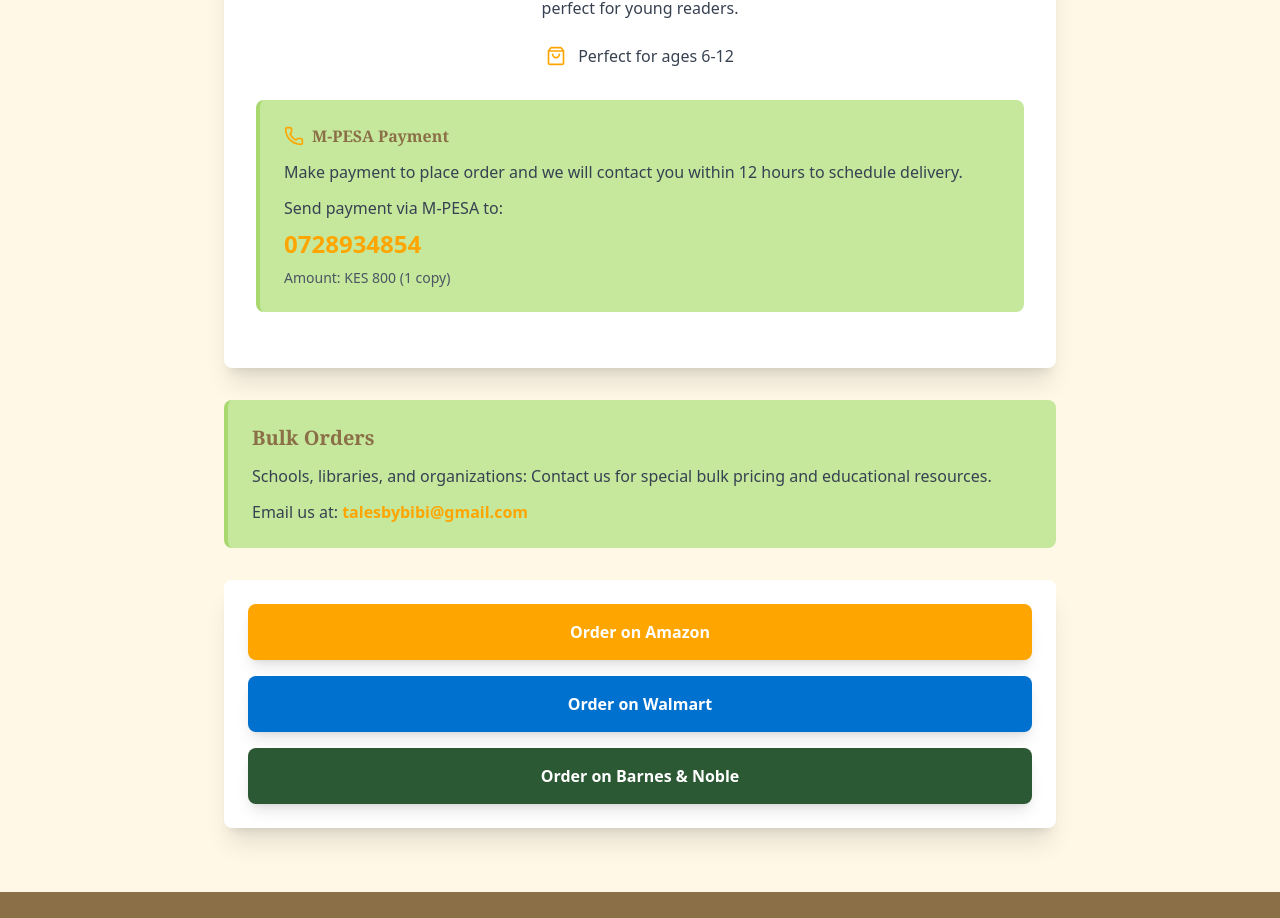
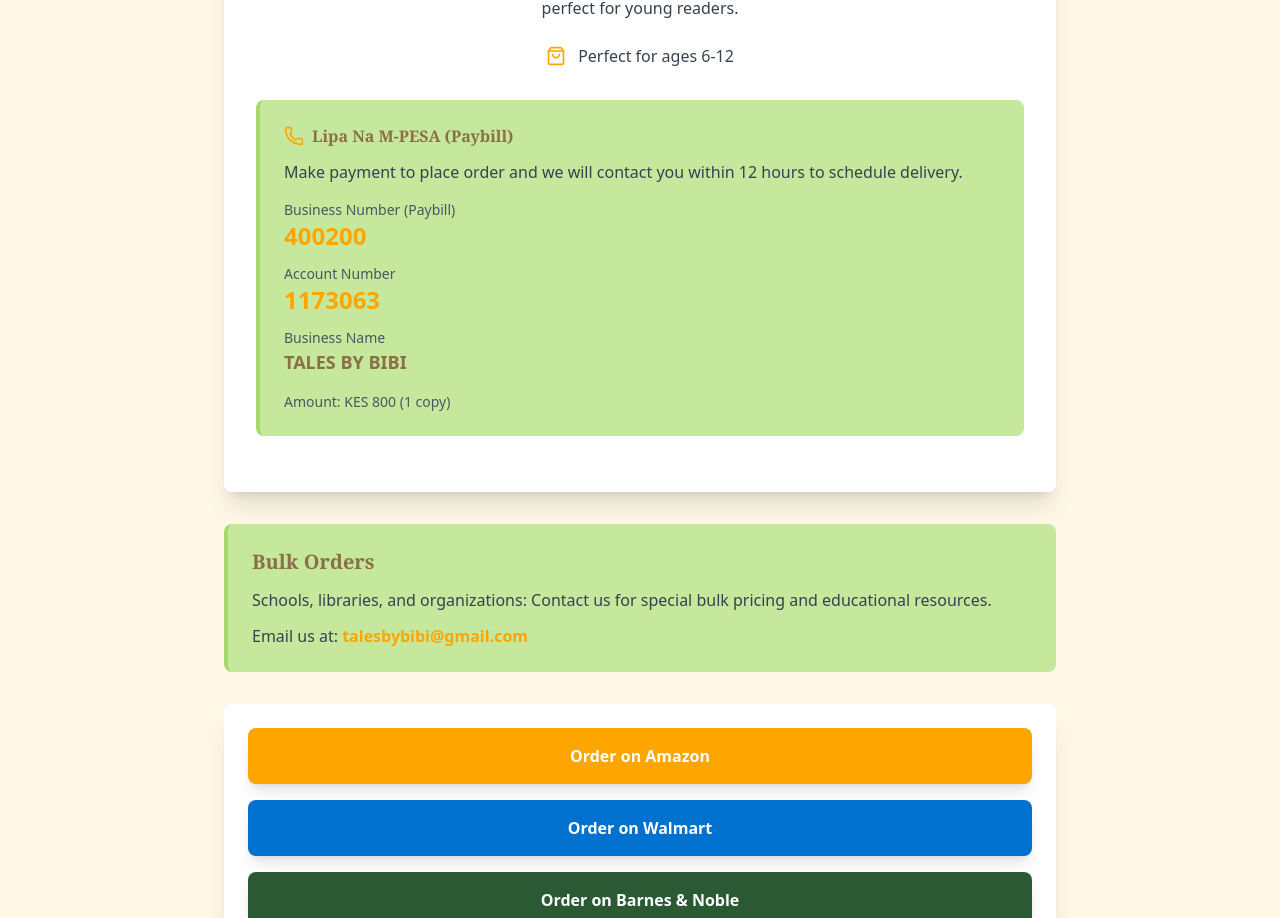
Before and after one commit to dochiengjr05/myTalesByBibi, a React (Vite) app: page /order in a window 1280 px wide. Shown: the part 1116-2034 px from the top of the page. Built offline with nearby package versions, Linux system fonts and the light colour scheme.

Commit message:
Update Order page to use Lipa Na M-PESA Paybill

```diff
--- a/src/pages/Order.tsx
+++ b/src/pages/Order.tsx
@@ -48,17 +48,25 @@
             <div className="bg-grass-light border-l-4 border-grass p-6 rounded-lg mb-6">
               <h3 className="font-display font-bold text-earth mb-3 flex items-center">
                 <Phone className="h-5 w-5 text-sunset mr-2" />
-                M-PESA Payment
+                Lipa Na M-PESA (Paybill)
               </h3>
-              <p className="text-gray-700 mb-3">
+              <p className="text-gray-700 mb-4">
                 Make payment to place order and we will contact you within 12 hours to schedule delivery.
               </p>
-              <p className="text-gray-700 mb-2">
-                Send payment via M-PESA to:
-              </p>
-              <p className="text-2xl font-bold text-sunset mb-2">
-                0728934854
-              </p>
+              <div className="space-y-3 mb-4">
+                <div className="flex flex-col">
+                  <span className="text-sm text-gray-600">Business Number (Paybill)</span>
+                  <span className="text-2xl font-bold text-sunset">400200</span>
+                </div>
+                <div className="flex flex-col">
+                  <span className="text-sm text-gray-600">Account Number</span>
+                  <span className="text-2xl font-bold text-sunset">1173063</span>
+                </div>
+                <div className="flex flex-col">
+                  <span className="text-sm text-gray-600">Business Name</span>
+                  <span className="text-lg font-bold text-earth">TALES BY BIBI</span>
+                </div>
+              </div>
               <p className="text-sm text-gray-600">
                 Amount: KES 800 (1 copy)
               </p>
```
